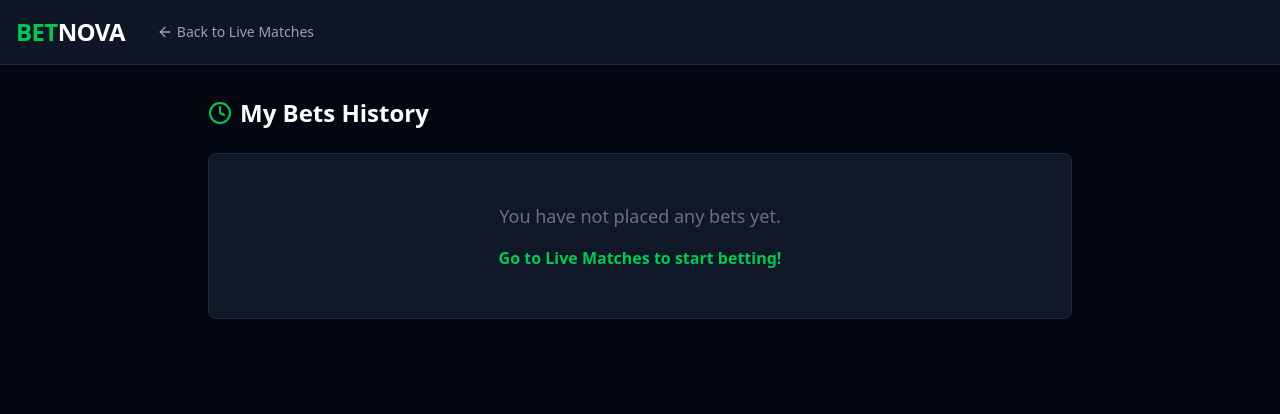
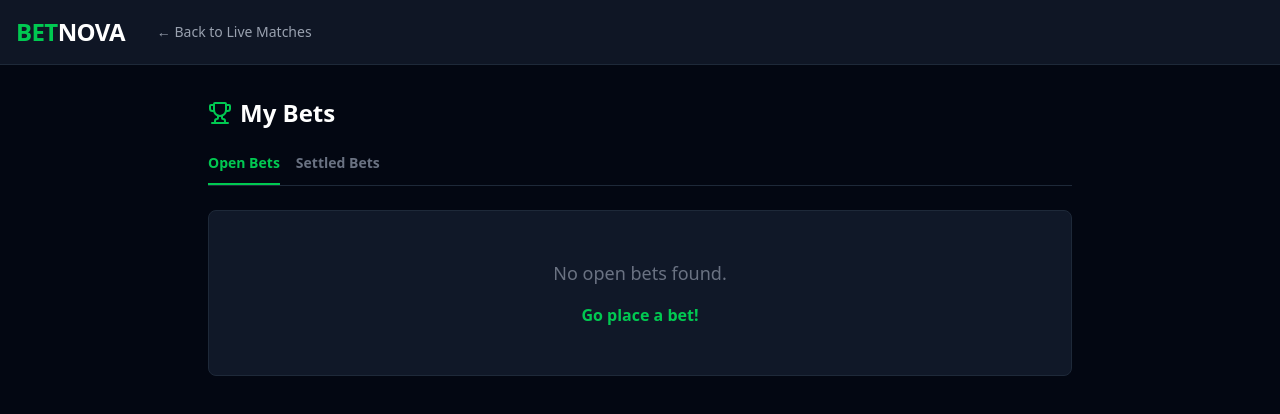
Before and after one commit to HarrietteAkoto/betnova, a Next.js app: page /my-bets in a window 1280 px wide. Shown: the top 414 px of the page. Built offline with nearby package versions, Linux system fonts and the light colour scheme.

Commit message:
Refactor MyBetsPage to include cash out functionality

```diff
--- a/src/app/my-bets/page.tsx
+++ b/src/app/my-bets/page.tsx
@@ -1,41 +1,50 @@
 "use client";
 
+import { useState } from "react";
 import Link from "next/link";
 import { useBetslipStore, type PlacedBet } from "../../store/useBetslipStore";
-import { Clock, ArrowLeft } from "lucide-react";
+import { Clock, CheckCircle, XCircle, RefreshCcw, Trophy, ChevronDown, ChevronUp } from "lucide-react";
 
 export default function MyBetsPage() {
-  // We now use the exact PlacedBet type instead of 'any'
-  const { betHistory = [] } = useBetslipStore();
+  const { betHistory = [], cashOutBet } = useBetslipStore();
+  const [activeTab, setActiveTab] = useState<"open" | "settled">("open");
+  const [openCashOutId, setOpenCashOutId] = useState<string | null>(null);
+  const [cashOutPercent, setCashOutPercent] = useState(100);
+
+  const openBets = betHistory.filter(bet => bet.status === "Pending");
+  const settledBets = betHistory.filter(bet => bet.status !== "Pending");
 
   return (
     <div className="min-h-screen bg-gray-950 text-white font-sans">
-      {/* Simple Header */}
       <header className="sticky top-0 z-50 w-full border-b border-gray-800 bg-gray-900/95 backdrop-blur">
         <div className="container mx-auto flex h-16 items-center px-4">
-          <h1 className="text-2xl font-bold tracking-tight text-green-500">
-            BET<span className="text-white">NOVA</span>
-          </h1>
-
-          <Link href="/" className="ml-8 text-sm font-medium text-gray-400 hover:text-green-500 transition-colors flex items-center gap-1">
-            <ArrowLeft className="w-4 h-4" /> Back to Live Matches
-          </Link>
+          <h1 className="text-2xl font-bold tracking-tight text-green-500">BET<span className="text-white">NOVA</span></h1>
+          <Link href="/" className="ml-8 text-sm font-medium text-gray-400 hover:text-green-500 transition-colors flex items-center gap-1">← Back to Live Matches</Link>
         </div>
       </header>
 
       <main className="container mx-auto px-4 py-8 max-w-4xl">
-        <h2 className="text-2xl font-bold text-white mb-6 flex items-center gap-2">
-          <Clock className="w-6 h-6 text-green-500" /> My Bets History
-        </h2>
+        <h2 className="text-2xl font-bold text-white mb-6 flex items-center gap-2"><Trophy className="w-6 h-6 text-green-500" /> My Bets</h2>
 
-        {betHistory.length === 0 ? (
+        <div className="flex gap-4 mb-6 border-b border-gray-800">
+          <button onClick={() => setActiveTab("open")} className={`pb-3 text-sm font-bold transition-colors relative ${activeTab === "open" ? "text-green-500" : "text-gray-500 hover:text-gray-300"}`}>
+            Open Bets {openBets.length > 0 && `(${openBets.length})`}
+            {activeTab === "open" && <div className="absolute bottom-0 left-0 w-full h-0.5 bg-green-500" />}
+          </button>
+          <button onClick={() => setActiveTab("settled")} className={`pb-3 text-sm font-bold transition-colors relative ${activeTab === "settled" ? "text-green-500" : "text-gray-500 hover:text-gray-300"}`}>
+            Settled Bets
+            {activeTab === "settled" && <div className="absolute bottom-0 left-0 w-full h-0.5 bg-green-500" />}
+          </button>
+        </div>
+
+        {(activeTab === "open" ? openBets : settledBets).length === 0 && (
           <div className="bg-gray-900 rounded-lg border border-gray-800 p-12 text-center">
-            <p className="text-gray-500 text-lg mb-4">You have not placed any bets yet.</p>
-            <Link href="/" className="text-green-500 font-bold hover:underline">
-              Go to Live Matches to start betting!
-            </Link>
+            <p className="text-gray-500 text-lg mb-4">No {activeTab} bets found.</p>
+            {activeTab === "open" && <Link href="/" className="text-green-500 font-bold hover:underline">Go place a bet!</Link>}
           </div>
-        ) : (
+        )}
+
+        {(activeTab === "open" ? openBets : settledBets).length > 0 && (
           <div className="bg-gray-900 rounded-lg border border-gray-800 overflow-hidden">
             <table className="w-full text-left text-sm">
               <thead className="bg-gray-950 text-gray-500 border-b border-gray-800">
@@ -46,10 +55,16 @@ export default function MyBetsPage() {
                   <th className="px-6 py-4 font-medium">Stake</th>
                   <th className="px-6 py-4 font-medium">Potential Win</th>
                   <th className="px-6 py-4 font-medium">Status</th>
+                  {activeTab === "open" && <th className="px-6 py-4 font-medium">Action</th>}
                 </tr>
               </thead>
               <tbody className="divide-y divide-gray-800">
-                {betHistory.map((bet: PlacedBet) => (
+                {(activeTab === "open" ? openBets : settledBets).map((bet: PlacedBet) => {
+                  const maxCashOut = bet.potentialWin * 0.75;
+                  const currentCashOut = maxCashOut * (cashOutPercent / 100);
+                  const isCashOutOpen = openCashOutId === bet.id;
+
+                  return (
                     <tr key={bet.id} className="hover:bg-gray-950/50 transition-colors">
                       <td className="px-6 py-4 font-medium text-white">{bet.matchName}</td>
                       <td className="px-6 py-4 text-gray-400">{bet.outcome}</td>
@@ -57,12 +72,51 @@ export default function MyBetsPage() {
                       <td className="px-6 py-4 text-white">GHS {bet.stake.toFixed(2)}</td>
                       <td className="px-6 py-4 text-green-400 font-bold">GHS {bet.potentialWin.toFixed(2)}</td>
                       <td className="px-6 py-4">
-                      <span className="inline-flex items-center gap-1 px-2.5 py-0.5 rounded-full text-xs font-bold bg-yellow-500/20 text-yellow-500">
+                        <span className={`inline-flex items-center gap-1 px-2.5 py-0.5 rounded-full text-xs font-bold ${
+                          bet.status === 'Pending' ? 'bg-yellow-500/20 text-yellow-500' :
+                          bet.status === 'Won' ? 'bg-green-500/20 text-green-500' :
+                          bet.status === 'Cashed Out' ? 'bg-blue-500/20 text-blue-500' : 'bg-red-500/20 text-red-500'
+                        }`}>
+                          {bet.status === 'Won' && <CheckCircle className="w-3 h-3" />}
+                          {bet.status === 'Lost' && <XCircle className="w-3 h-3" />}
+                          {bet.status === 'Cashed Out' && <RefreshCcw className="w-3 h-3" />}
                           {bet.status}
                         </span>
                       </td>
+                      {activeTab === "open" && (
+                        <td className="px-6 py-4">
+                          {!isCashOutOpen ? (
+                            <button
+                              onClick={() => { setOpenCashOutId(bet.id); setCashOutPercent(100); }}
+                              className="flex items-center gap-1 px-3 py-1.5 bg-blue-600 hover:bg-blue-700 text-white text-xs font-bold rounded-md transition-colors"
+                            >
+                              <RefreshCcw className="w-3 h-3" /> Cash Out
+                            </button>
+                          ) : (
+                            <div className="bg-gray-950 p-3 rounded-lg border border-gray-800 w-48 animate-in fade-in zoom-in-95">
+                              <p className="text-xs text-gray-400 mb-2">Cash Out Amount: <span className="text-green-500 font-bold">GHS {currentCashOut.toFixed(2)}</span></p>
+                              <div className="grid grid-cols-4 gap-1 mb-3">
+                                {[25, 50, 75, 100].map((pct) => (
+                                  <button
+                                    key={pct}
+                                    onClick={() => setCashOutPercent(pct)}
+                                    className={`text-[10px] font-bold py-1 rounded ${cashOutPercent === pct ? 'bg-green-500 text-gray-950' : 'bg-gray-800 text-gray-400 hover:bg-gray-700'}`}
+                                  >
+                                    {pct}%
+                                  </button>
+                                ))}
+                              </div>
+                              <div className="flex gap-2">
+                                <button onClick={() => setOpenCashOutId(null)} className="flex-1 py-1.5 text-xs font-bold bg-gray-800 text-gray-300 rounded hover:bg-gray-700">Cancel</button>
+                                <button onClick={() => { cashOutBet(bet.id, currentCashOut); setOpenCashOutId(null); }} className="flex-1 py-1.5 text-xs font-bold bg-green-500 text-gray-950 rounded hover:bg-green-600">Confirm</button>
+                              </div>
+                            </div>
+                          )}
+                        </td>
+                      )}
                     </tr>
-                ))}
+                  );
+                })}
               </tbody>
             </table>
           </div>
```
Lines whose indentation alone changed are shown as unchanged.
